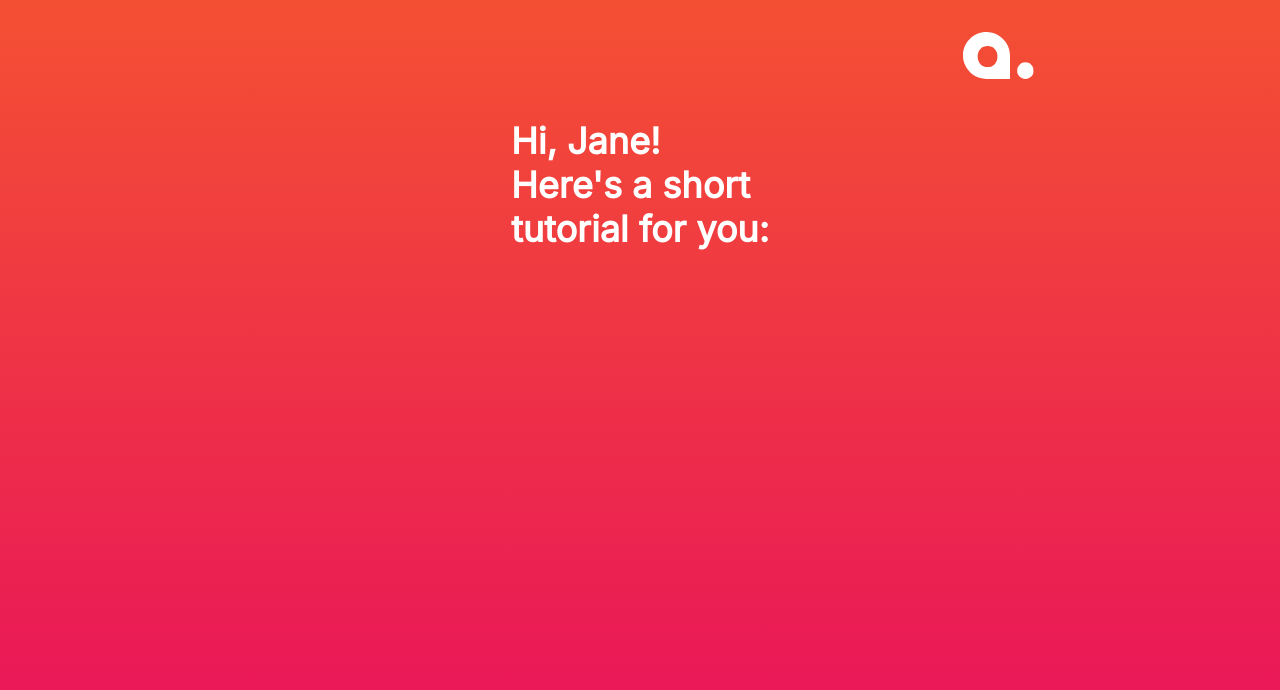
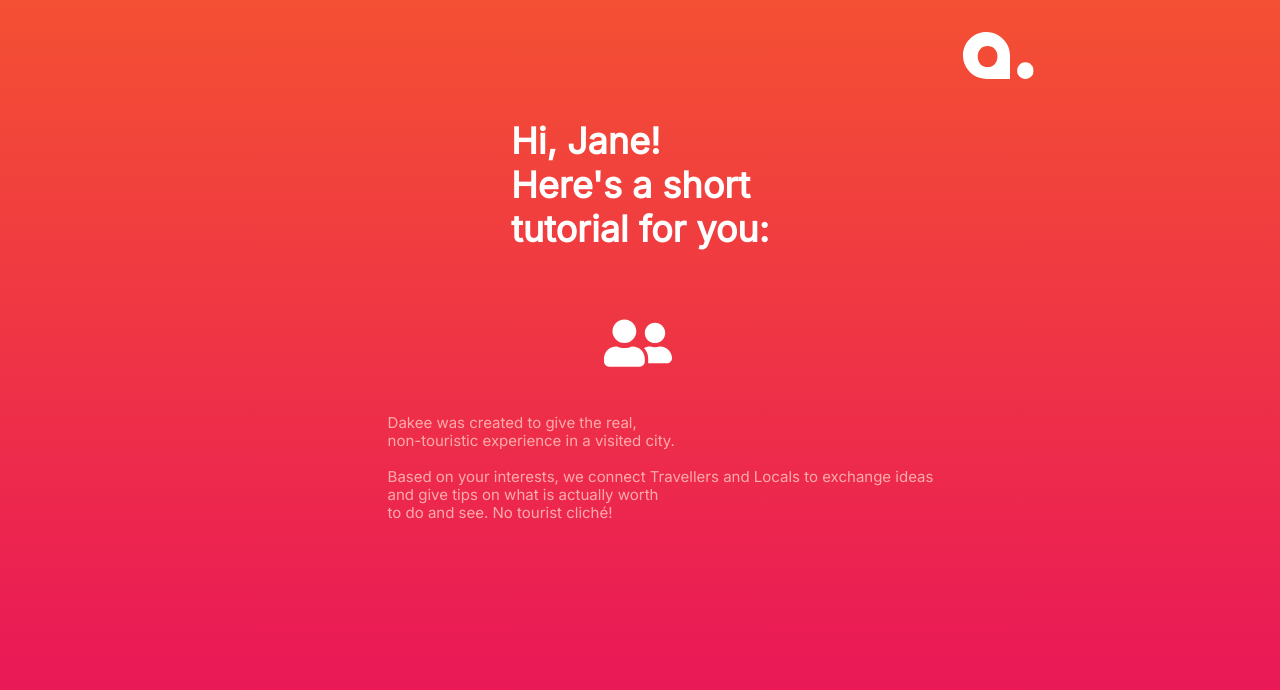
Before and after one commit to DavidTrindade98/projeto-final-etic-2, a React (Create React App) app: page /TutorialOne in a window 1280 px wide. Shown: the top 690 px of the page. Built offline with nearby package versions, Linux system fonts and the light colour scheme.

Commit message:
Doing Tutorial Swiper

```diff
--- a/package.json
+++ b/package.json
@@ -10,6 +10,7 @@
     "react-dom": "^18.2.0",
     "react-router-dom": "^6.9.0",
     "react-scripts": "5.0.1",
+    "swiper": "^9.2.0",
     "web-vitals": "^2.1.4"
   },
   "scripts": {
--- a/src/App.js
+++ b/src/App.js
@@ -5,6 +5,7 @@
 import SignupORlogin from './pages/welcome/SignupORlogin';
 import TutorialOne from './pages/tutorial/Tutorial_1';
 import TutorialTwo from './pages/tutorial/Tutorial_2';
+import TutorialSwiper from './components/TutorialSwiper';
 
 
 function App() {
@@ -15,6 +16,7 @@
         <Route path="/SignupORlogin" element={<SignupORlogin />} />
         <Route path="/TutorialOne" element={<TutorialOne/>} />
         <Route path="/TutorialTwo" element={<TutorialTwo/>} />
+        <Route path="/TutorialSwiper" element={<TutorialSwiper/>} />
       </Route>
     </Routes>
   );
--- /dev/null
+++ b/src/components/TutorialSwiper.js
@@ -0,0 +1,39 @@
+import TutorialOne from "../pages/tutorial/Tutorial_1";
+import { Pagination } from "swiper";
+import "../styles/tutorial/tutorial_swiper.css";
+
+import { Swiper, SwiperSlide } from "swiper/react";
+
+// Import Swiper styles
+import "swiper/css";
+import "swiper/css/pagination";
+
+export default function TutorialSwiper() {
+
+  return (
+    <div className="tutorial_swiper">
+      <Swiper
+        // install Swiper modules
+        modules={[Pagination]}
+        spaceBetween={30}
+        centeredSlides={true}
+        slidesPerView={1}
+        grabCursor={true}
+        effect="Coverflow"
+        pagination={{ clickable: true }}
+        scrollbar={{ draggable: true }}
+        onSwiper={(swiper) => console.log(swiper)}
+        onSlideChange={() => console.log("slide change")}
+      >
+        <SwiperSlide>
+          {TutorialOne}
+        </SwiperSlide>
+        <SwiperSlide>Slide 2</SwiperSlide>
+        <SwiperSlide>Slide 3</SwiperSlide>
+        <SwiperSlide>Slide 4</SwiperSlide>
+        ...
+      </Swiper>
+      <p id="skip_the_tutorial">Skip the tutorial</p>
+    </div>
+  );
+}
--- a/src/pages/tutorial/Tutorial_1.js
+++ b/src/pages/tutorial/Tutorial_1.js
@@ -1,15 +1,25 @@
-import "../../styles/tutorial/tutorial_1.css"
+import "../../styles/tutorial/tutorial_1.css";
 import LogoSmall from "../../components/LogoSmall.js";
+import People from "../../assets/people.svg";
 
-
-
-export default function TutorialOne(){
-    return(
-        <default-screen>
+export default function TutorialOne() {
+  return (
+    <default-screen>
+        <LogoSmall />
         <div className="tutorialOne">
-            <LogoSmall />
-            <p id="hi_tutorial_text">Hi, Jane!<br></br>Here's a short<br></br>tutorial for you:</p>
+        <p id="hi_tutorial_text">
+          Hi, Jane!<br></br>Here's a short<br></br>tutorial for you:
+        </p>
+        <img src={People} id="people_icon" alt="logo" />
+        <div className="hi_tutorial_text_2_container">
+          <p id="hi_tutorial_text_2">
+          Dakee was created to give the real,<br></br> non-touristic experience in a
+          visited city.<br></br><br></br> Based on your interests, we connect Travellers and
+          Locals to exchange ideas<br></br> and give tips on what is actually worth<br></br> to do
+          and see. No tourist cliché!
+        </p>
         </div>
-        </default-screen>
-    );
+      </div>
+    </default-screen>
+  );
 }
--- a/src/styles/tutorial/tutorial_1.css
+++ b/src/styles/tutorial/tutorial_1.css
@@ -1,4 +1,11 @@
 @import "../App.css";
+
+.tutorialOne {
+  display: flex;
+  flex-direction: column;
+  justify-content: center;
+
+}
 
 #hi_tutorial_text {
   display: flex;
@@ -12,3 +19,32 @@
   color: white;
   margin-top: 5vh;
 }
+
+#people_icon {
+  display: flex;
+  margin-left: 39.2vw;
+  margin-top: 3.58vh;
+  max-width: 21.3vw;
+  max-height: 6.82vh;
+}
+
+.hi_tutorial_text_2_container{
+  display: flex;
+  justify-content: center;
+  align-self: center;
+  max-width: 76.5vw;
+  max-height: 14.4vh;
+  margin-top: 3.58vh;
+  margin-right: 10.1vw;
+  margin-left: 13.3vw;
+}
+
+#hi_tutorial_text_2{
+  font-family: var(--inter-font);
+  font-size: 15px;
+  font-weight: 400;
+  line-height: 18px;
+  letter-spacing: 0em;
+  text-align: left;
+  color:#FFABAB;
+}
--- /dev/null
+++ b/src/styles/tutorial/tutorial_swiper.css
@@ -0,0 +1,37 @@
+@import "../App.css";
+
+.swiper {
+  width: 100%;
+  height: 100%;
+}
+
+.tutorial_swiper{
+    display: flex;
+    flex-direction: column;
+    text-align: center;
+    margin-top: 80vh;
+}
+
+.swiper-slide{
+    width: 100%;
+    height: 100%;
+    cursor: pointer;
+}
+
+.swiper-slide img {
+  display: block;
+  width: 100%;
+  height: 100%;
+  object-fit: cover;
+}
+
+#skip_the_tutorial {
+  display: flex;
+  color: #ffabab;
+  font-family: var(--inter-font);
+  font-size: 15px;
+  font-weight: 400;
+  line-height: 18px;
+  letter-spacing: 0em;
+  text-align: center;
+}
```
Also changed, not shown: 1 other file (tests, documents, lock files or other folders).
